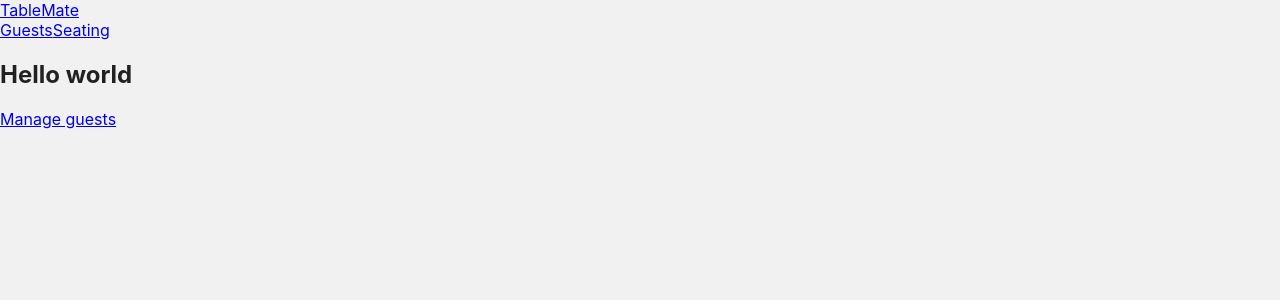
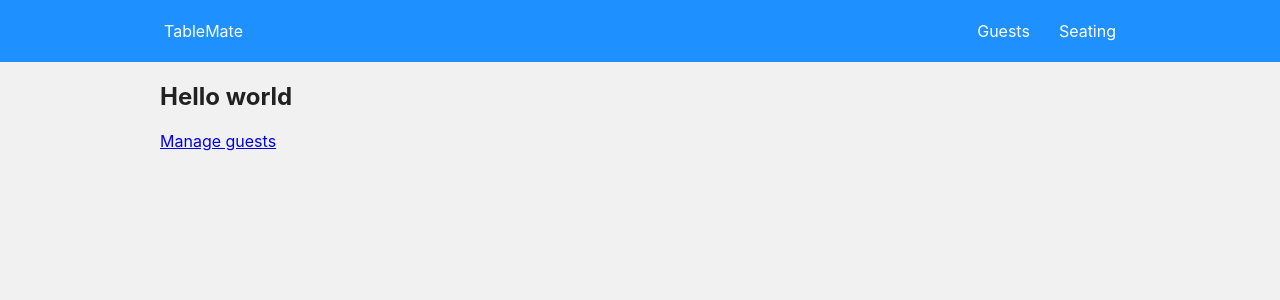
Before and after one commit to SeanMcP/TableMate, a React (Create React App) app: page / in a window 1280 px wide. Shown: the top 300 px of the page. Built offline with nearby package versions, Linux system fonts and the light colour scheme.

Commit message:
Add styled layout components

```diff
--- /dev/null
+++ b/src/components/layout/ContentContainer.jsx
@@ -0,0 +1,20 @@
+import React from "react";
+import styled from "styled-components";
+
+const SDiv = styled.div`
+  margin: 0 auto;
+  max-width: 960px;
+  width: 100%;
+
+  @media screen and (max-width: calc(960px + 2rem)) {
+    margin-left: 1rem;
+    margin-right: 1rem;
+    width: initial;
+  }
+`;
+
+function ContentContainer(props) {
+  return <SDiv {...props} />;
+}
+
+export default ContentContainer;
--- /dev/null
+++ b/src/components/layout/Header.jsx
@@ -0,0 +1,59 @@
+import React from "react";
+import styled from "styled-components";
+import { Link } from "@reach/router";
+
+import ContentContainer from "./ContentContainer";
+
+const SHeader = styled.header`
+  background: dodgerblue;
+  padding: 1rem 0;
+`;
+
+const SDiv = styled.div`
+  align-items: center;
+  display: flex;
+  justify-content: space-between;
+`;
+
+const SNav = styled.nav`
+  a + a {
+    margin-left: 1rem;
+  }
+`;
+
+const SLink = styled(Link)`
+  border: 1px solid transparent;
+  border-radius: 0.25rem;
+  color: white;
+  padding: 0.25rem 0.5rem;
+  margin: 0 calc((0.25rem + 1px) * -1);
+  text-decoration: none;
+
+  &:hover,
+  &:focus {
+    border-color: white;
+    outline: none;
+  }
+
+  &:active {
+    border-color: rgba(0, 0, 0, 0.25);
+  }
+`;
+
+function Header(props) {
+  return (
+    <SHeader {...props}>
+      <ContentContainer>
+        <SDiv>
+          <SLink to="/">TableMate</SLink>
+          <SNav>
+            <SLink to="/guests">Guests</SLink>
+            <SLink to="/seating">Seating</SLink>
+          </SNav>
+        </SDiv>
+      </ContentContainer>
+    </SHeader>
+  );
+}
+
+export default Header;
--- a/src/components/layout/Layout.jsx
+++ b/src/components/layout/Layout.jsx
@@ -1,18 +1,14 @@
 import React from "react";
-import { Link } from "@reach/router";
+
+import ContentContainer from "./ContentContainer";
+import Header from "./Header";
 
 function Layout({ children }) {
   return (
-    <div>
-      <header>
-        <Link to="/">TableMate</Link>
-        <nav>
-          <Link to="/guests">Guests</Link>
-          <Link to="/seating">Seating</Link>
-        </nav>
-      </header>
-      {children}
-    </div>
+    <>
+      <Header />
+      <ContentContainer>{children}</ContentContainer>
+    </>
   );
 }
 
```
